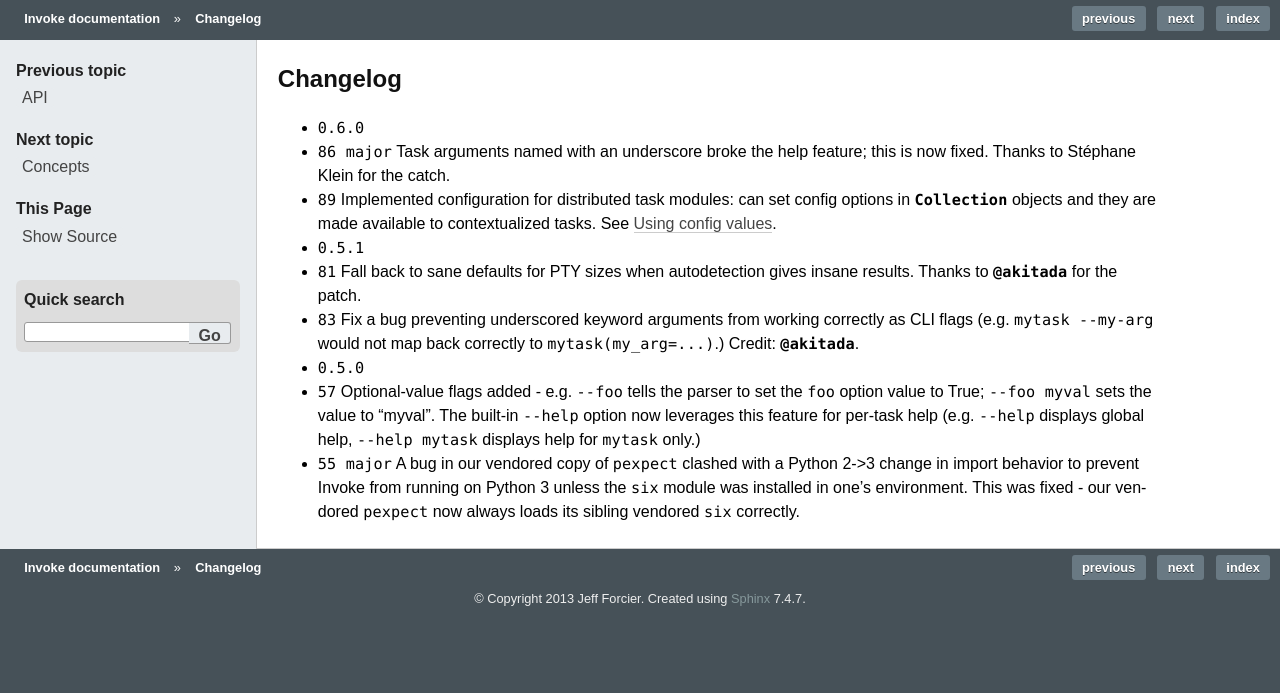
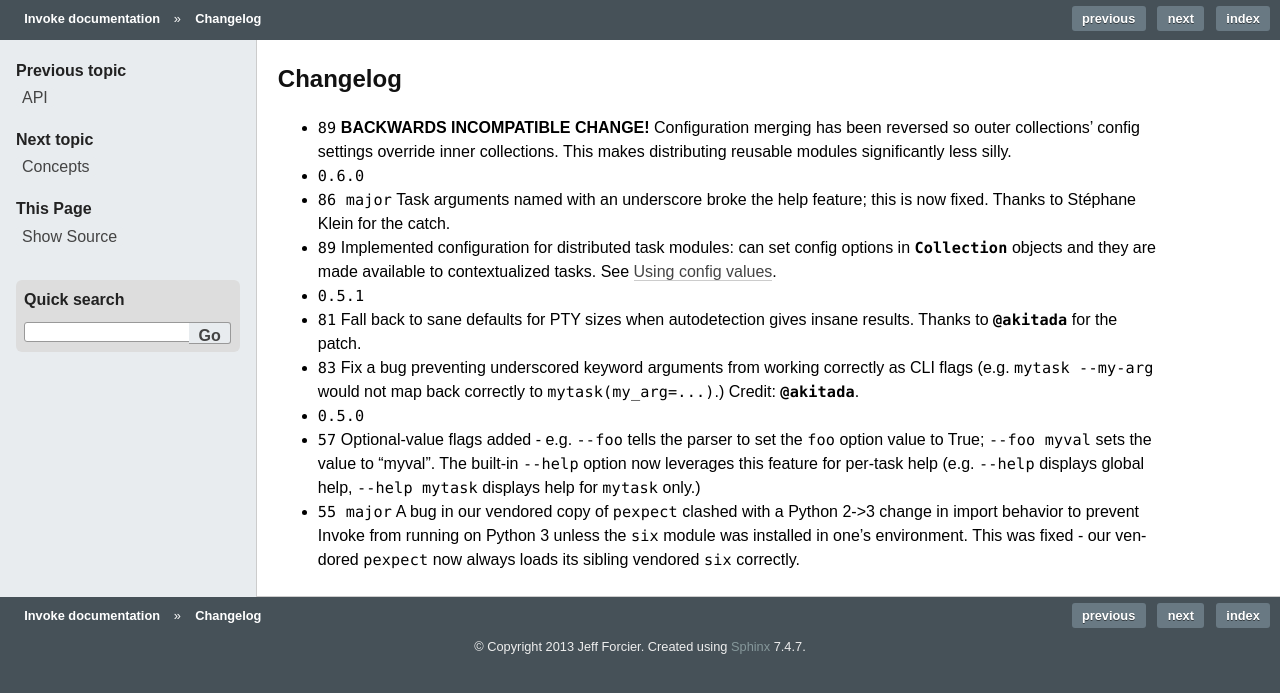
Before and after one commit to pyinvoke/invoke, a Sphinx documentation site: the page built from docs/changelog.rst, in a window 1280 px wide. Shown: the top 693 px of the page. Built offline with Sphinx 7.4.7, drawn with Linux system fonts in a browser that asks for light colours; cross-references to code outside the pages are shown as plain code.

Commit message:
Changelog!

```diff
--- a/docs/changelog.rst
+++ b/docs/changelog.rst
@@ -2,6 +2,9 @@
 Changelog
 =========
 
+* :bug:`89` **BACKWARDS INCOMPATIBLE CHANGE!** Configuration merging has been
+  reversed so outer collections' config settings override inner collections.
+  This makes distributing reusable modules significantly less silly.
 * :release:`0.6.0 <2013.11.21>`
 * :bug:`86 major` Task arguments named with an underscore broke the help feature;
   this is now fixed. Thanks to Stéphane Klein for the catch.
```
